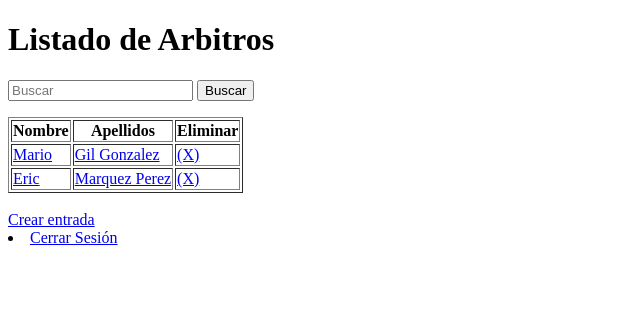
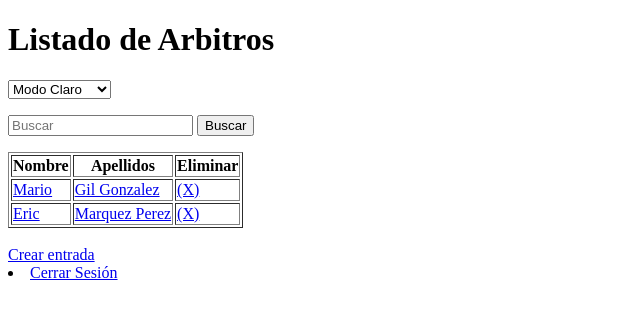
Before and after one commit to RicardoEspejo/proyecyo-navidad-ADRY, a PHP site: page /ArbitroListado.php in a window 1280 px wide. Shown: the part 26-345 px from the top of the page, without its empty margins (0-640 px from the left). Run offline with PHP 8.4, Linux system fonts and the light colour scheme; data comes from the database, SQL or seed files in the repository.

Commit message:
modificacion de todos los listado y dao por el modo oscuro

```diff
--- a/ArbitroListado.php
+++ b/ArbitroListado.php
@@ -9,6 +9,11 @@ if (isset($_REQUEST["buscar"])) {
     $buscarArbitro = DAO::buscarArbitros($buscar, str_word_count($buscar, 0));
 } else {
     $buscador = false;
+}
+
+if(isset($_REQUEST["modo"])){
+    $modo=$_REQUEST["modo"];
+    DAO::modoClaroOscuro($modo);
 }
 ?>
 <html>
@@ -24,6 +29,20 @@ if (isset($_REQUEST["buscar"])) {
         <a href='/proyectoClase/proyecyo-navidad-ADRY/php-login/inicio.php'>ADRYGOL</a>
     </header>
     <h1>Listado de Arbitros</h1>
+    <form action='<?php $_SERVER['PHP_SELF']; ?>' method="post" name="formulario">
+        <select name="modo" onChange="formulario.submit();">
+                <option value="claro">Modo Claro</option>
+                  <option value="oscuro"
+                  <?php
+                  if(isset($_SESSION["tema"])){
+                      if($_SESSION["tema"] == "oscuro"){
+                        echo "selected";
+                      }
+                  }?>>Modo Oscuro</option>
+
+            </select>
+
+    </form>
     <form action='' method='post'>
         <?php if ($buscador == true) {  ?>
             <input type="search" placeholder="Buscar" name="buscar" value="<?= $buscar  ?>">
--- a/comunicaBD/DAO.php
+++ b/comunicaBD/DAO.php
@@ -722,4 +722,15 @@ class DAO
     //     setcookie("usuario", $usuario, time() + 24 * 60 * 60);
     //     setcookie("codigoCookie", $codigoCookie, time() + 24 * 60 * 60);
     // }
+
+    ///Modo Claro o Oscuro
+    public static function modoClaroOscuro(string $modo)
+   {
+        $_SESSION["tema"]=$modo;
+            if($_SESSION["tema"] == "oscuro"){
+                echo "<link rel='stylesheet' href='disenio/modoOscuro.css'>";
+            }else{
+                echo "<link rel='stylesheet' href='disenio/ADRY.css'>";
+            }
+    }
 }
--- /dev/null
+++ b/disenio/modoOscuro.css
@@ -0,0 +1,4 @@
+body{
+    background:black;
+    color: white;
+}
```
Also changed, not shown: Clasificacion.php (+18 -1 lines), EquipoListado.php (+19 -0 lines), partidoListado.php (+19 -0 lines).
